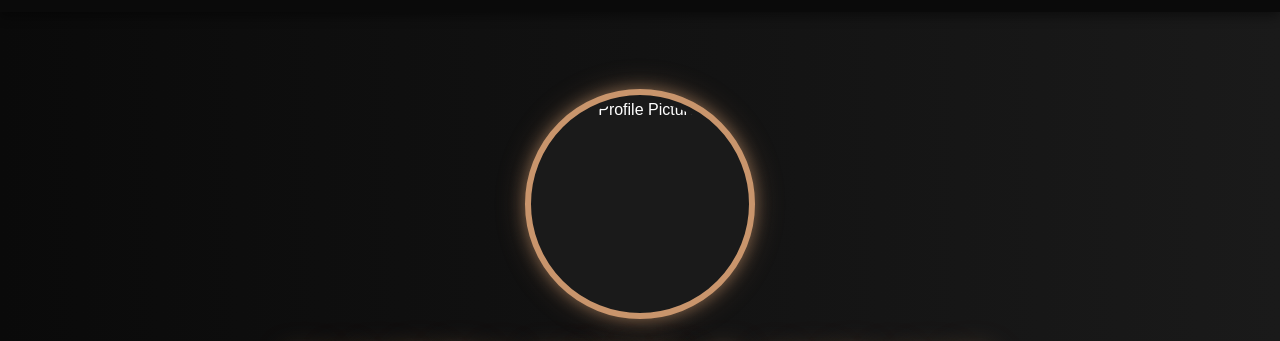
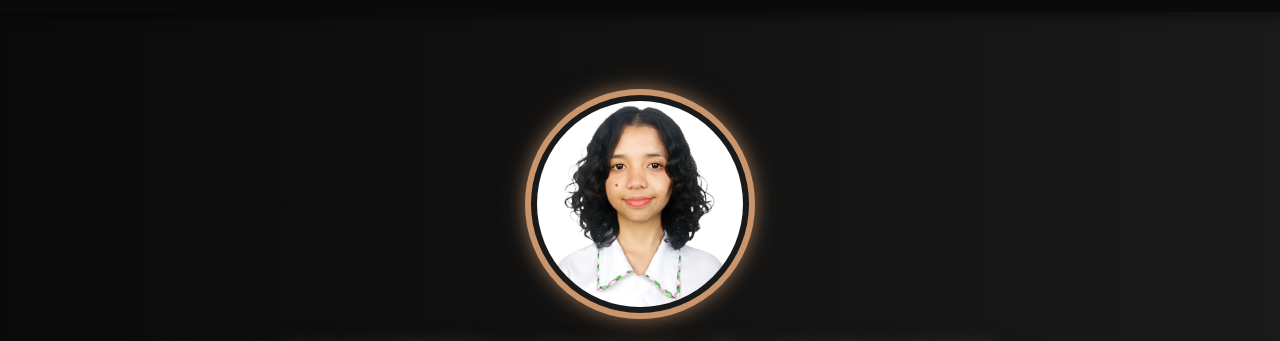
Before and after one commit to ansanoxandra/ansanoxandra.github.io, a plain HTML site: page index.html in a window 1280 px wide. Shown: the part 50-391 px from the top of the page. Drawn offline with Linux system fonts and the light colour scheme.

Commit message:
Add files via upload

```diff
--- a/index.html
+++ b/index.html
@@ -307,7 +307,7 @@
 
     <section class="home" id="home">
 
-        <img src="Myprofile.png" alt="Profile Picture" class="profile-pic">
+        <img src="Myprofile.jpg" alt="Profile Picture" class="profile-pic">
 
         <h1>XANDRA NICOLE ANSANO</h1>
 
```
